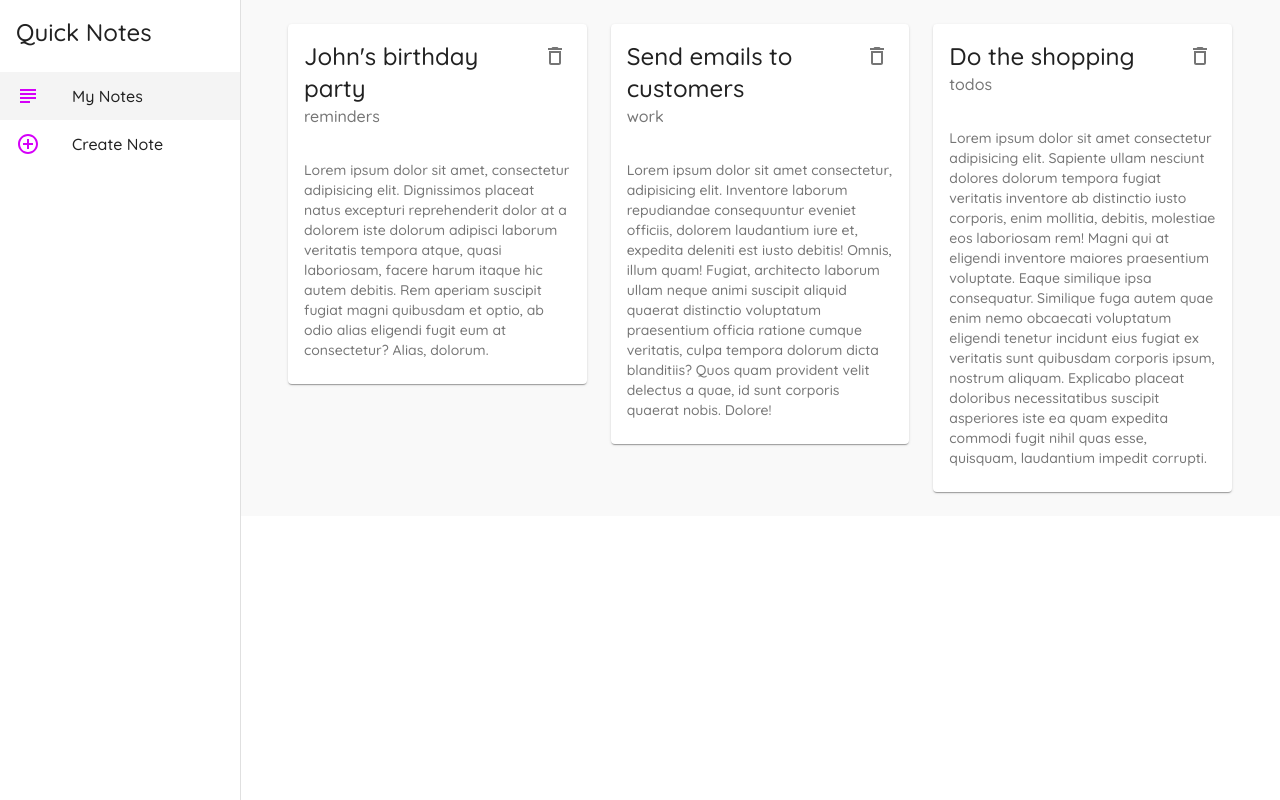
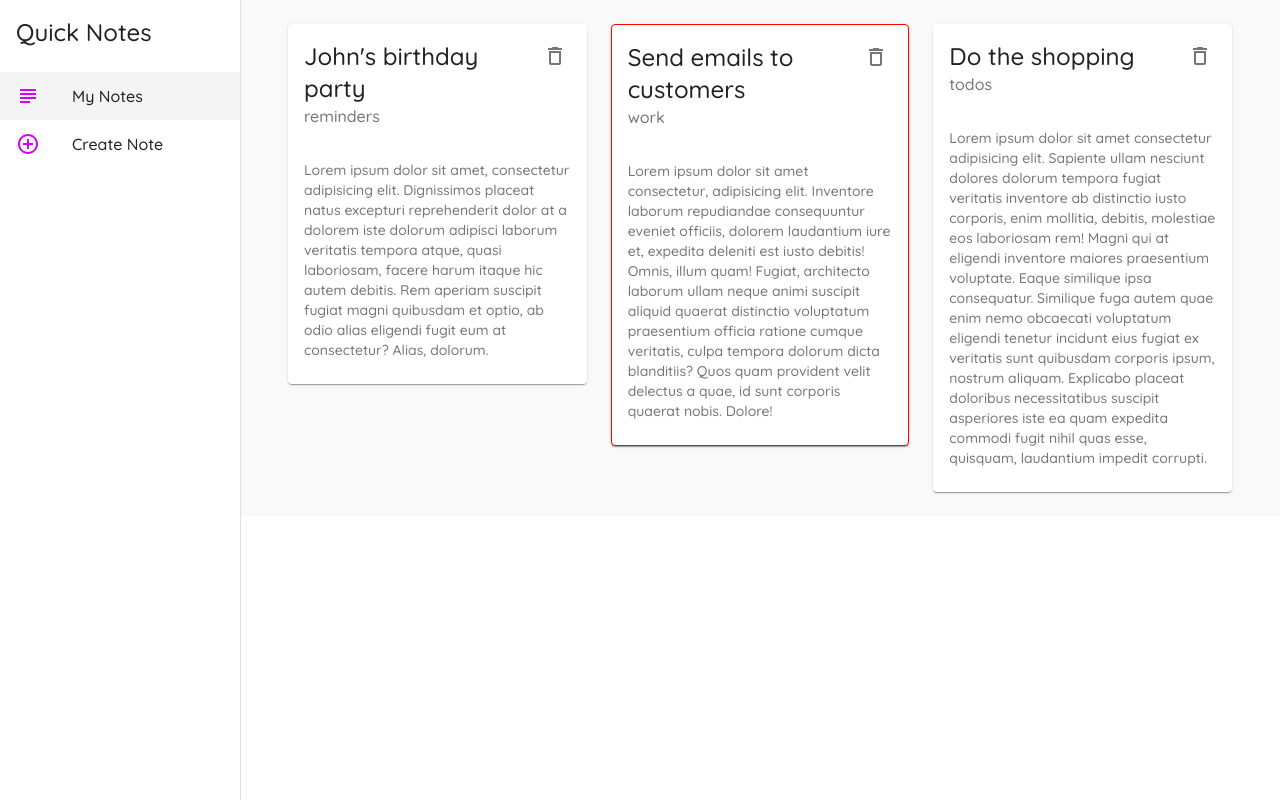
Before and after one commit to daw-maj-pl/mui-mini-project, a React (Create React App) app: page / in a window 1280 px wide. Built offline with nearby package versions, Linux system fonts and the light colour scheme; data requests are answered from the project's data file.

Commit message:
Add border property to class dynamically

```diff
--- a/src/components/NoteCard.js
+++ b/src/components/NoteCard.js
@@ -4,11 +4,24 @@ import CardContent from '@material-ui/core/CardContent';
 import IconButton from '@material-ui/core/IconButton';
 import DeleteOutlined from '@material-ui/icons/DeleteOutlined';
 import Typography from '@material-ui/core/Typography';
+import { makeStyles } from '@material-ui/core';
+
+const useStyles = makeStyles({
+  test: {
+    border: note => {
+      if (note.category === 'work') {
+        return '1px solid red';
+      }
+    }
+  }
+});
 
 export default function NoteCard({ note, handleDelete }) {
+  const classes = useStyles(note);
+
   return (
     <div>
-      <Card elevation={1}>
+      <Card elevation={1} className={classes.test}>
         <CardHeader
           action={
             <IconButton onClick={() => handleDelete(note.id)}>
```
